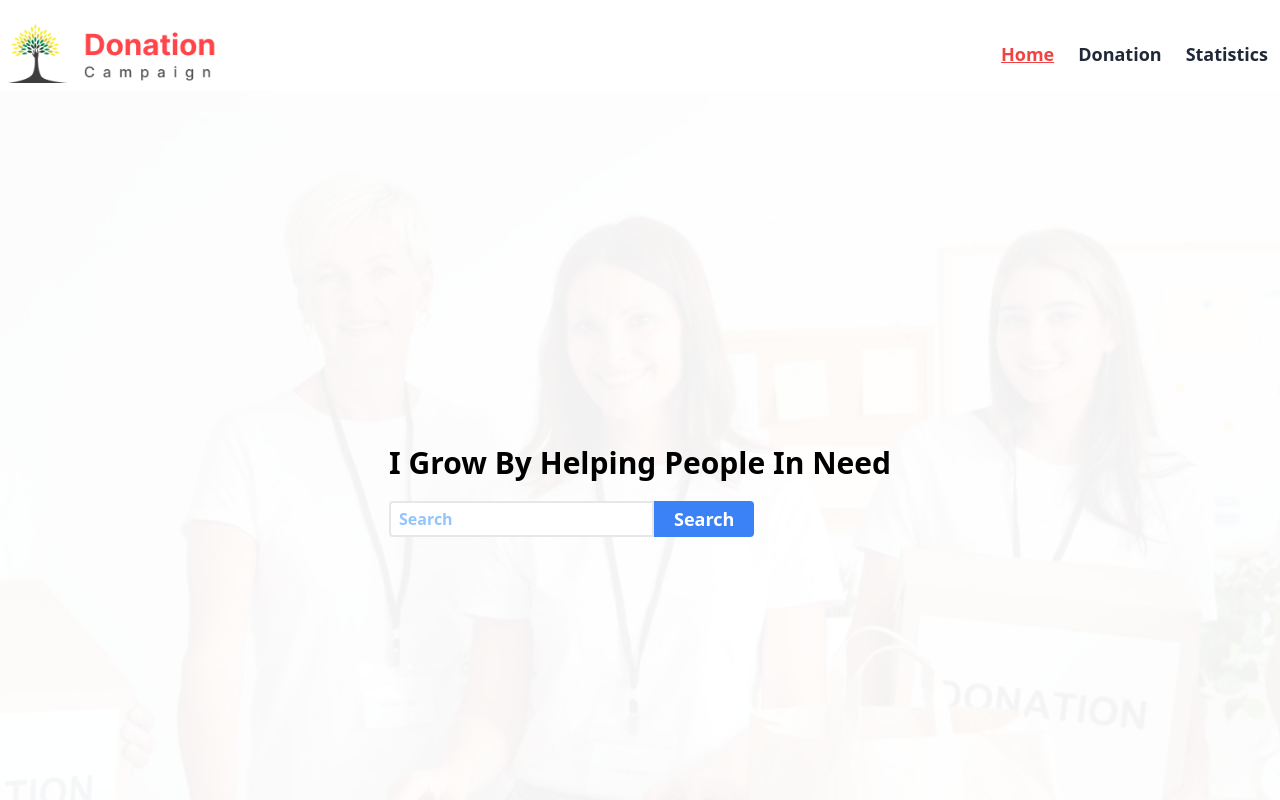
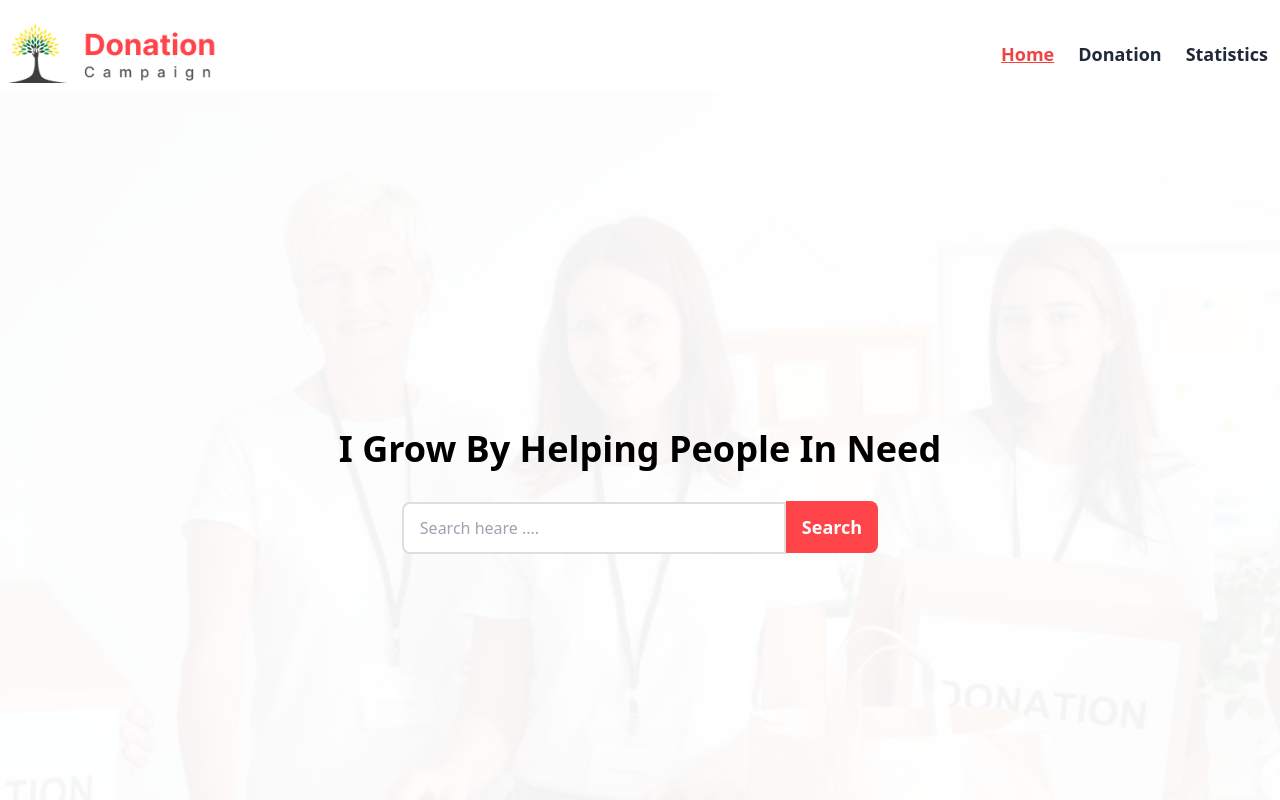
Before and after one commit to SilentNirab/a8-donation-campaign, a React (Vite) app: page / in a window 1280 px wide. Shown: the top 800 px of the page. Built offline with nearby package versions, Linux system fonts and the light colour scheme.

Commit message:
Banner backgroung added

```diff
--- a/src/components/Banner/Banner.jsx
+++ b/src/components/Banner/Banner.jsx
@@ -1,15 +1,14 @@
 const Banner = () => {
     return (
         <div>
-            <div className="hero min-h-screen" style={{ backgroundImage: 'url(images/banner-bg.png)' }}>
+             <div className="hero min-h-screen" style={{ backgroundImage: 'url(images/banner-bg.png)' }}>
                 <div className="hero-overlay bg-white bg-opacity-95"></div>
                 <div className="hero-content text-center text-neutral-content">
-                    <div className="max-w-lg">
-                        <h1 className="mb-5 text-3xl font-bold text-black">I Grow By Helping People In Need</h1>
-                        <div className="flex justify-center sm:justify-start">
-                            <label className="hidden py-1 px-3" ></label>
-                            <input className="appearance-none text-md py-1 px-2 focus:outline-none border-2 focus:ring-blue-600 focus:border-blue-600 dark:bg-gray-900 text-purple-900 dark:text-gray-100 placeholder-blue-300 dark:placeholder-gray-600 font-semibold rounded-l" type="search" name="q" placeholder="Search" ></input>
-                            <button type="submit" className="bg-blue-500 hover:bg-blue-800 px-5 py-1 text-lg font-bold hover:shadow-2xl cursor-pointer transition duration-250 ease-in-out rounded-r text-white" value="Search" color="blue">Search</button>
+                    <div className="">
+                        <h1 className="mb-8 text-4xl font-bold text-black">I Grow By Helping People In Need</h1>
+                        <div>
+                            <input className="border-[#DEDEDE] border-2 px-4 py-3 rounded-l-lg w-96" type="text" placeholder="Search heare ...." />
+                            <button className="bg-[#FF444A] border-[#FF444A] px-4 py-3 rounded-r-lg text-white text-lg font-semibold">Search</button>
                         </div>
                     </div>
                 </div>
--- a/src/components/Donation/Donation.jsx
+++ b/src/components/Donation/Donation.jsx
@@ -5,20 +5,9 @@ import Donationcard from "../Conationcards/Donationcard";
 const Donation = () => {
     const donations = useLoaderData();
     const [appliedDonates, setAppliedDonet] = useState([]);
+    const [seeAll, setSeeAll] = useState(true);
 
-    // useEffect(() => {
-    //     const getDonateId = getStoredDonataion();
-    //     if (donations.length > 0) {
-    //         const appliedDonations = [];
-    //         for (const ID of getDonateId) {
-    //            const donation= donations.find(donation => donation.ID === ID);
-    //             appliedDonations.push(donation);
-    //         }
-    //         setAppliedDonet(appliedDonations);
-    //     }
-
-    // }, [donations]);
-    useEffect(() =>{
+    useEffect(() => {
         const getId = getStoredDonataion();
         if (donations.length > 0) {
             const donationItems = [];
@@ -28,18 +17,21 @@ const Donation = () => {
             }
             setAppliedDonet(donationItems)
         }
-    },[donations])
+    }, [donations])
 
     return (
         <div className="max-w-7xl mx-auto flex flex-col items-center my-10">
             <div className="grid lg:grid-cols-2 gap-4 ">
                 {
-                appliedDonates.map(donate => <Donationcard key={donate.ID} donate={donate}></Donationcard>)
+                   seeAll ? appliedDonates.map(donate => (<Donationcard key={donate.ID} donate={donate}></Donationcard>))
+                   : appliedDonates.slice(0,4).map(donate => (<Donationcard key={donate.ID} donate={donate}></Donationcard>))
                 }
             </div>
                 <Link>
-                <button
-                 className="bg-[#009444] text-white font-semibold text-lg px-5 py-2 rounded-md mt-7">See All</button>
+                   {appliedDonates.length > 4 && <button
+                        onClick={() => setSeeAll(!seeAll)}
+                        className="bg-[#009444] text-white font-semibold text-lg px-5 py-2 rounded-md mt-7">{seeAll ? "See Less": "See All"}
+                        </button>}
                 </Link>
 
         </div>
--- a/src/components/ViewDetails/ViewDetails.jsx
+++ b/src/components/ViewDetails/ViewDetails.jsx
@@ -23,10 +23,10 @@ const ViewDetails = () => {
             <div className="relative">
             <img className="w-full rounded-xl " src={Picture} alt="" />
             <div className="bg-black absolute left-0 bottom-0 w-full h-28 opacity-70">
+            </div>
             <Link>
                 <button onClick={handelDonate} className={` absolute bottom-10 left-10 text-white text-md px-5 py-2 font-semibold rounded-md ${ClothiingBtn} ${FoodBtn} ${HealthBtn} ${EducationBtn}`}>Donate {Price}</button>
             </Link>
-            </div>
             </div>
             <h2 className="text-3xl font-semibold text-black">{Title}</h2>
             <h2>{Description}</h2>
```
Lines whose indentation alone changed are shown as unchanged.
